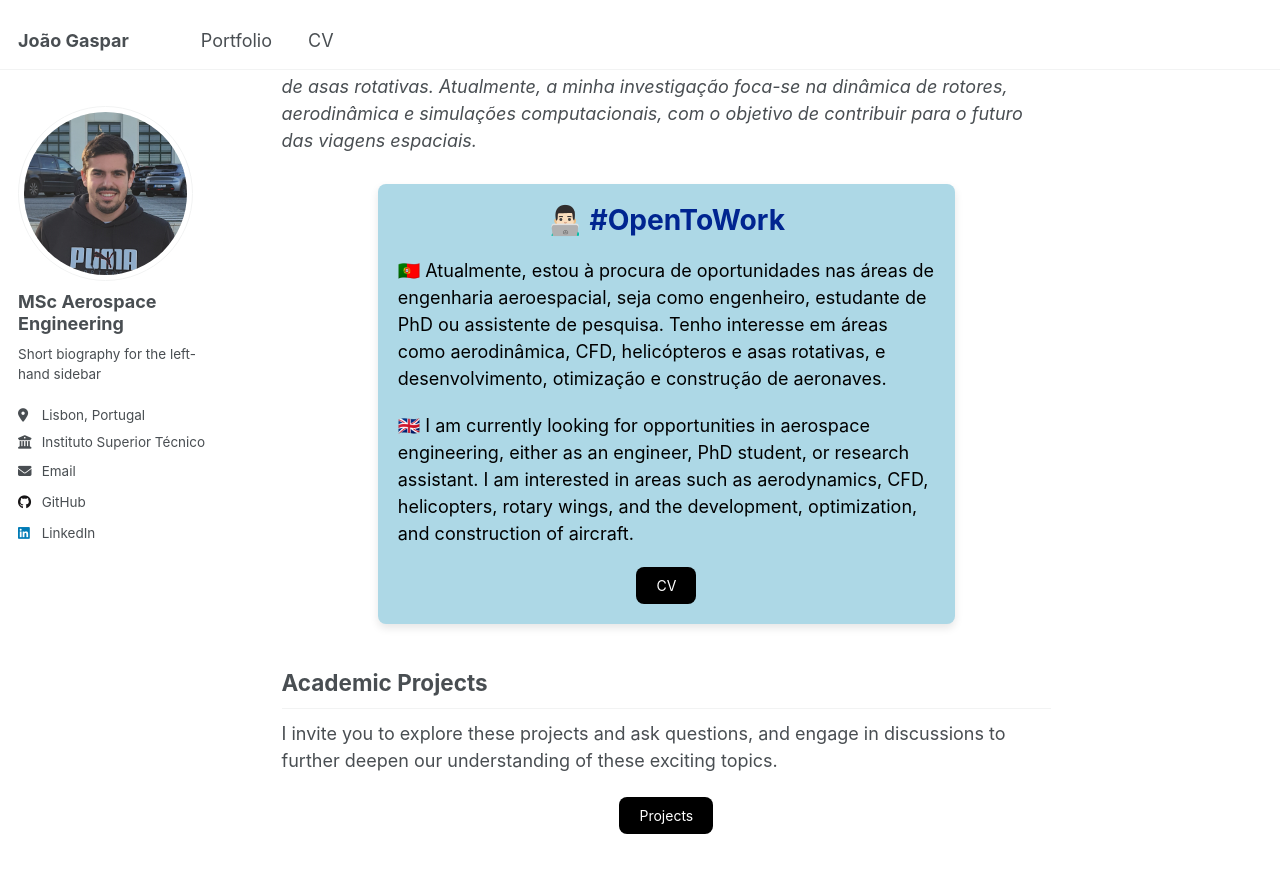
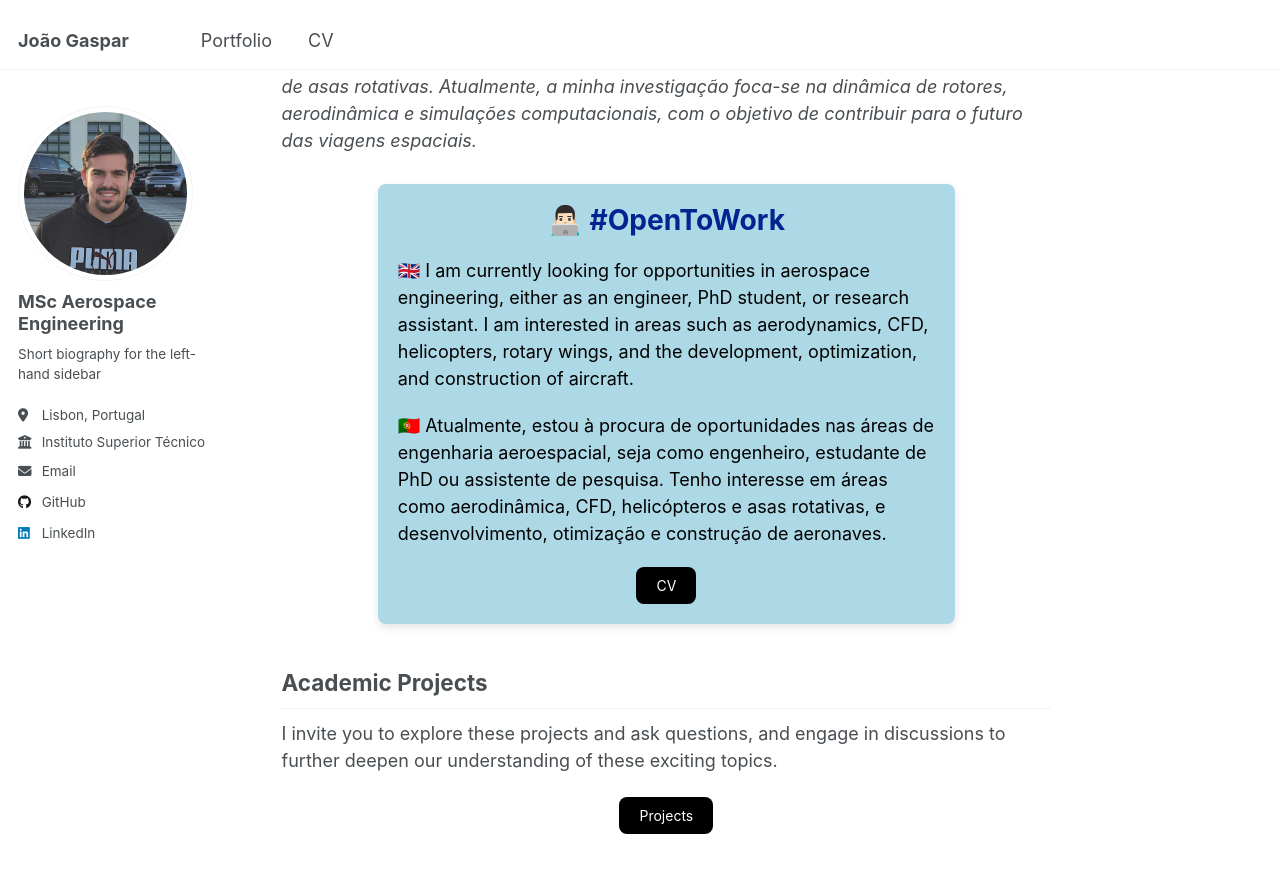
Before and after one commit to joaogaspar00/joaogaspar00.github.io, a Jekyll site: the page built from _pages/about.md, in a window 1280 px wide and 900 px high, scrolled down 315 px. Shown: the top 873 px of the window. Built offline with Jekyll 4.4.1, drawn with Linux system fonts in a browser that asks for light colours.

Commit message:
Update about.md

```diff
--- a/_pages/about.md
+++ b/_pages/about.md
@@ -14,8 +14,8 @@ _Olá 👋🏼 Eu sou o João Gaspar, um estudante de Mestrado em Engenharia Aer
 
 <div style="width: 75%; background-color: #ADD8E6; color: black; border-radius: 8px; padding: 20px; box-shadow: 0 4px 8px rgba(0, 0, 0, 0.1); margin: 30px auto;">
     <h1 style="color: #002590; font-weight: bold; margin-top: 0; text-align: center;">👨🏻‍💻 #OpenToWork</h1>
+    <p style="margin: 20px 0;">🇬🇧 I am currently looking for opportunities in aerospace engineering, either as an engineer, PhD student, or research assistant. I am interested in areas such as aerodynamics, CFD, helicopters, rotary wings, and the development, optimization, and construction of aircraft.</p>
     <p style="margin: 20px 0;"> 🇵🇹 Atualmente, estou à procura de oportunidades nas áreas de engenharia aeroespacial, seja como engenheiro, estudante de PhD ou assistente de pesquisa. Tenho interesse em áreas como aerodinâmica, CFD, helicópteros e asas rotativas, e desenvolvimento, otimização e construção de aeronaves.</p>
-    <p style="margin: 20px 0;">🇬🇧 I am currently looking for opportunities in aerospace engineering, either as an engineer, PhD student, or research assistant. I am interested in areas such as aerodynamics, CFD, helicopters, rotary wings, and the development, optimization, and construction of aircraft.</p>
     <div style="display: flex; justify-content: center; align-items: center; gap: 10px;">
       <a href="https://joaogaspar00.github.io/cv/" target="_blank">
         <button style="
@@ -39,7 +39,7 @@ _Olá 👋🏼 Eu sou o João Gaspar, um estudante de Mestrado em Engenharia Aer
 I invite you to explore these projects and ask questions, and engage in discussions to further deepen our understanding of these exciting topics.
 
 <div style="display: flex; justify-content: center; align-items: center; gap: 10px;">
-  <a href="https://joaogaspar00.github.io/PORTFOLIO/" target="_blank">
+  <a href="https://joaogaspar00.github.io/portfolio/" target="_blank">
     <button style="
       padding: 10px 20px;
       font-size: 14px;
```
